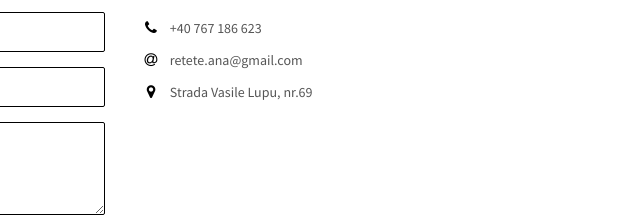
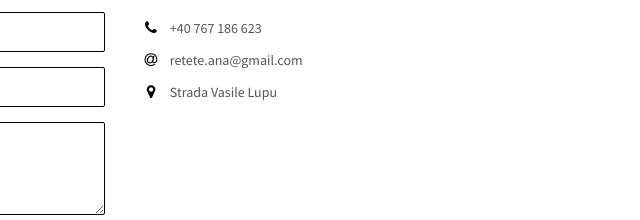
Before and after one commit to allexandramh/FusionFlavours, a plain HTML site: page contact.html in a window 1280 px wide. Shown: the part 157-377 px from the top of the page, 640-1280 px from the left. Drawn offline with nearby package versions, Linux system fonts and the light colour scheme.

Commit message:
Update contact.html

```diff
--- a/contact.html
+++ b/contact.html
@@ -98,7 +98,7 @@
                   <span class="fa-icon">
                     <i class="fa fa fa-map-marker" aria-hidden="true"></i>
                   </span>
-                  Strada Vasile Lupu, nr.69
+                  Strada Vasile Lupu
                 </li>
               </ul>
 
```
